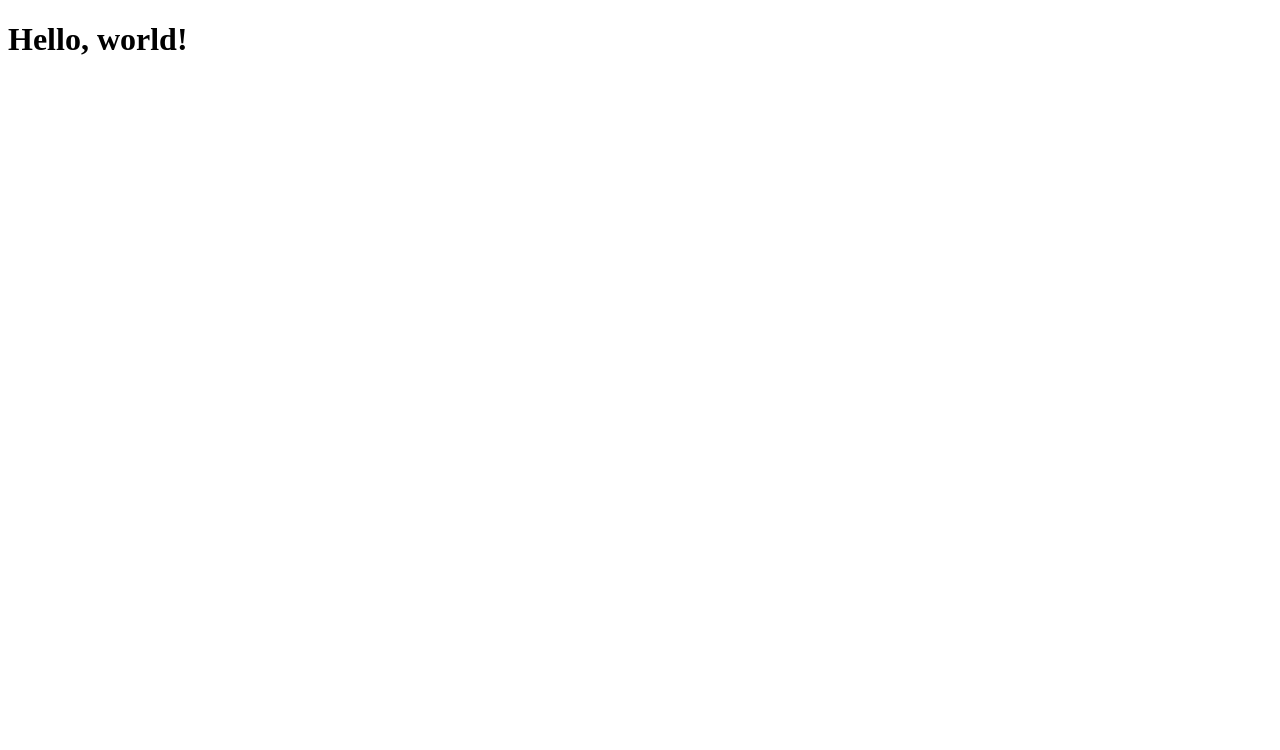
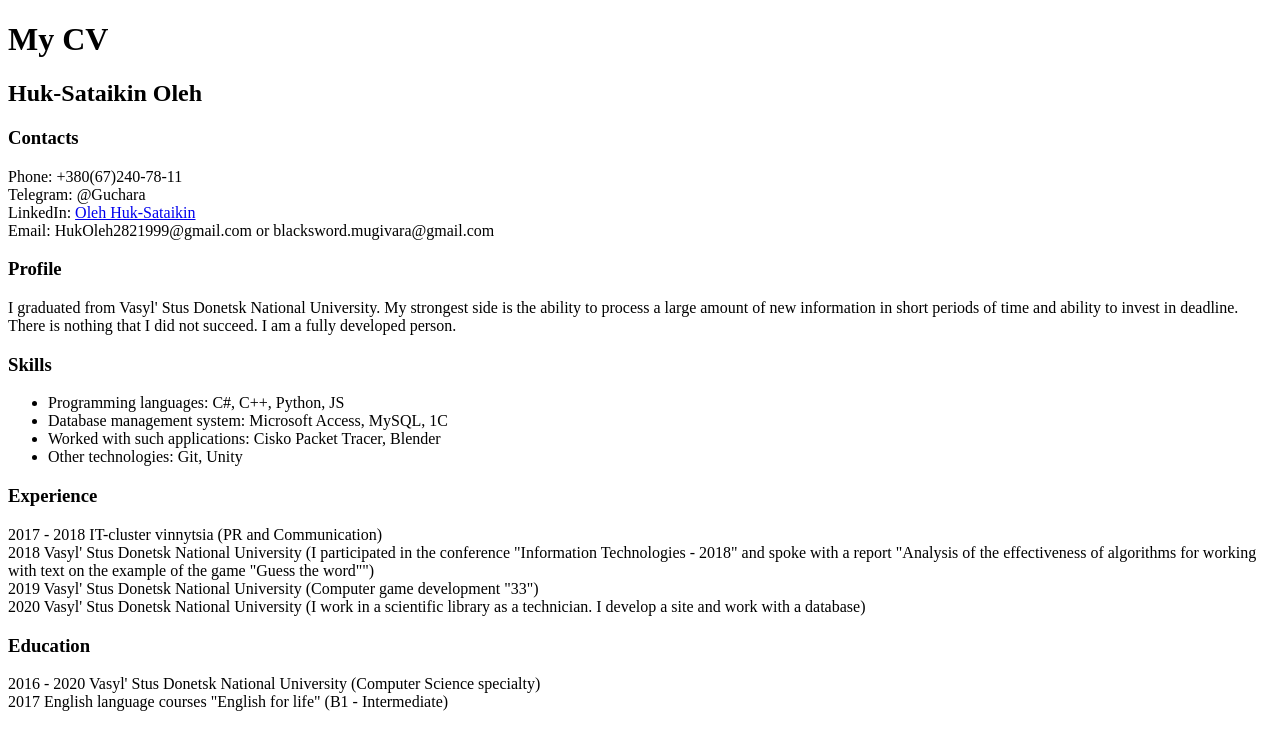
Before and after one commit to Guchara/rsschool-cv, a plain HTML site: page index.html in a window 1280 px wide. Drawn offline with Linux system fonts and the light colour scheme.

Commit message:
init: write CV

```diff
--- a/index.html
+++ b/index.html
@@ -4,6 +4,43 @@
     <title>My CV</title>
   </head>
   <body>
-    <h1 class="hello-world">Hello, world!</h1>
+    <h1 class="h1">My CV</h1>
+    <h2 class="h2">Huk-Sataikin Oleh</h2>
+    <h3 class="h3">Contacts</h3>
+    <div class="Contacts">
+      Phone: +380(67)240-78-11<br>
+      Telegram: @Guchara<br>
+      LinkedIn: <a href="https://www.linkedin.com/in/oleh-huk-sataikin-8a7797155/">Oleh Huk-Sataikin</a><br>
+      Email: HukOleh2821999@gmail.com or blacksword.mugivara@gmail.com<br>
+    </div>
+
+    <h3 class="h3">Profile</h3>
+    <div class="Profile">
+      I graduated from Vasyl' Stus Donetsk National University. My strongest side is the ability to process a large amount of new information in short periods of time and ability to invest in deadline. There is nothing that I did not succeed. I am a fully developed person.
+    </div>
+
+    <h3 class="h3">Skills</h3>
+    <div class="Skills">
+      <ul>
+        <li>Programming languages: C#, C++, Python, JS</li>
+        <li>Database management system: Microsoft Access, MySQL, 1С</li>
+        <li>Worked with such applications: Cisko Packet Tracer, Blender</li>
+        <li>Other technologies: Git, Unity</li>
+      </ul>
+    </div>
+
+    <h3 class="h3">Experience</h3>
+    <div class="Experience">
+      2017 - 2018 IT-cluster vinnytsia (PR and Communication)<br>
+      2018 Vasyl' Stus Donetsk National University (I participated in the conference "Information Technologies - 2018" and spoke with a report "Analysis of the effectiveness of algorithms for working with text on the example of the game "Guess the word"")<br>
+      2019 Vasyl' Stus Donetsk National University (Computer game development "33")<br>
+      2020 Vasyl' Stus Donetsk National University (I work in a scientific library as a technician. I develop a site and work with a database)<br>
+    </div>
+
+    <h3 class="h3">Education</h3>
+    <div class="Education">
+      2016 - 2020 Vasyl' Stus Donetsk National University (Computer Science specialty)<br>
+      2017 English language courses "English for life" (B1 - Intermediate)<br>
+    </div>
   </body>
 </html>
```
